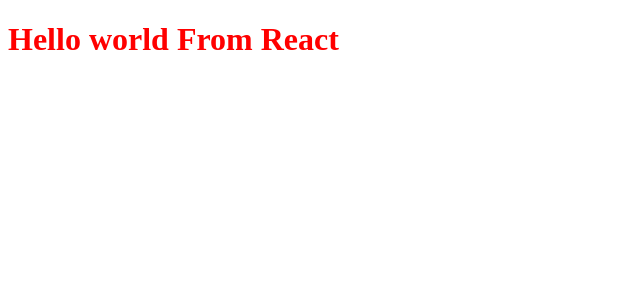
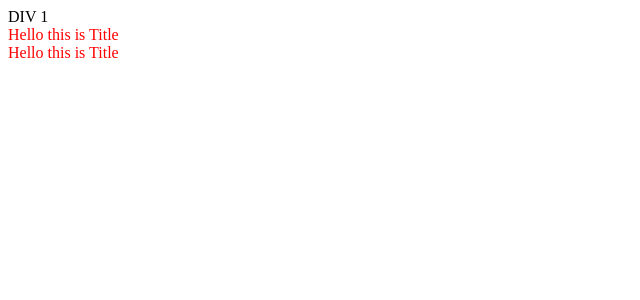
Before and after one commit to HuzaifaBanegar/react-concepts, a React (Vite) app in the folder inception/: page / in a window 1280 px wide. Shown: the top 300 px of the page, without its empty margins (0-640 px from the left). Built offline with nearby package versions, Linux system fonts and the light colour scheme.

Commit message:
Added jsx functions and components

```diff
--- a/inception/App.js
+++ b/inception/App.js
@@ -3,18 +3,42 @@
 
 const heading = React.createElement(
     'h1',
-    {id:"heading"},
+    {},
     "Hello world From React" )
 // React.createElement takes 3 args=> 1. Tag, 2. Object for Attributes, 3. What we want to put inside.
 
 console.log(heading)
 // Will give you object
 
+const Title=()=>{
+    return (
+        <div id="heading">Hello this is Title</div>
+    )
+}
+
+//react.Fragment => <></>
+const NewHeading= ()=>(
+    <>
+    <div>DIV 1</div>
+    {Title()}
+    <Title/>
+    </>
+)
+
+
+
 const root = ReactDOM.createRoot(document.getElementById('root'))
 //Creating root is job of DOM hence ReactDOM
 
-root.render(heading);
-// Coverts Object into h1 tag and then render
+const jsxheading=<h1>Hello World from jsxheading</h1>
+console.log(jsxheading);
+//JSX=>React.createElement
+
+root.render(<NewHeading/>)
+// Coverts Object into HTML tag and then render
 
 //react is liabrary because it is applied to small proportion of page itself, and not the whole page.
 //Framework is something which comes with more things. React is just a javascript
+
+
+//JSX [transpiled before it reaches to js] -> Parcel -> Babel
```
